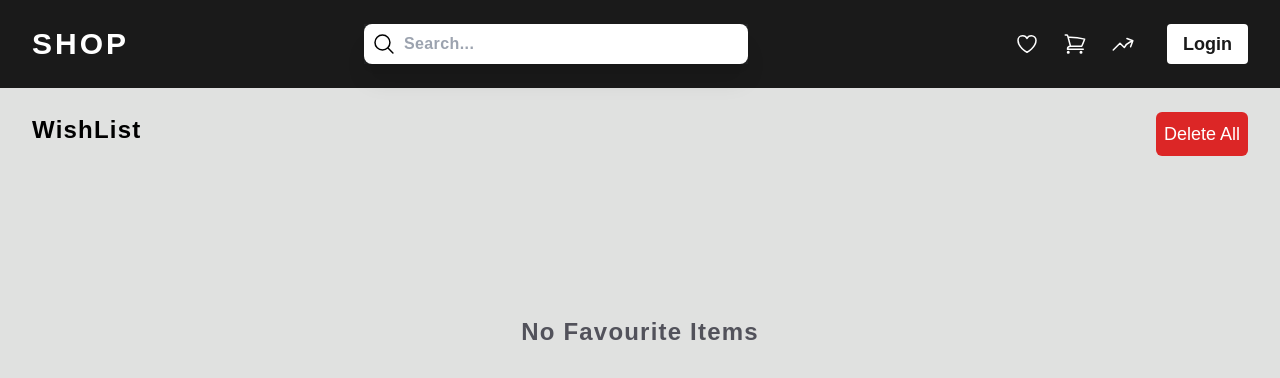
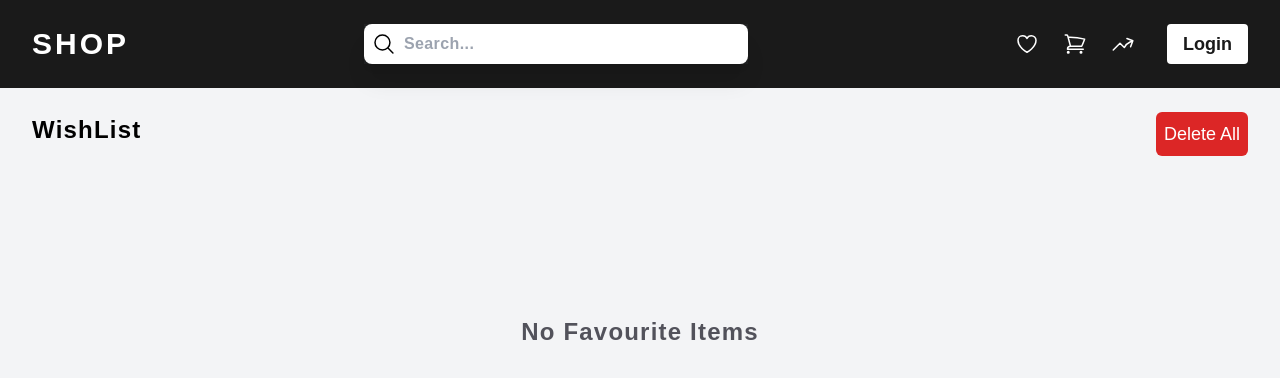
Before and after one commit to RishivinKannan/e-commerce-website, a React (Vite) app: page /wishlist in a window 1280 px wide. Shown: the top 378 px of the page. Built offline with nearby package versions, Linux system fonts and the light colour scheme.

Commit message:
small changes

```diff
--- a/src/components/FavouritePage.jsx
+++ b/src/components/FavouritePage.jsx
@@ -15,7 +15,7 @@ const FavouritePage = () => {
   }, []);
 
   return (
-    <div className="pt-28 p-8 bg-lightest space-y-10 min-h-screen">
+    <div className="pt-28 p-8 bg-gray-100 space-y-10 min-h-screen">
       <div>
         <span className="text-2xl font-extrabold tracking-wider leading-9">
           WishList
--- a/src/components/Header/Header.jsx
+++ b/src/components/Header/Header.jsx
@@ -42,7 +42,7 @@ const Header = () => {
           searchBox ? "" : "-translate-y-20 -z-10 opacity-0 "
         }`}
       >
-        <SearchBox />
+        <SearchBox setShow={setSearchBox}/>
       </div>
 
       <div className="flex">
--- a/src/components/Header/SearchBox.jsx
+++ b/src/components/Header/SearchBox.jsx
@@ -2,7 +2,8 @@ import { SearchIcon } from "../../utils/Icons";
 import { useEffect, useRef, useState } from "react";
 import { useNavigate } from "react-router-dom";
 import RecentHistory from "./RecentHistory";
-export default function SearchBox() {
+// eslint-disable-next-line react/prop-types
+export default function SearchBox({setShow}) {
   const [inputValue, setInputValue] = useState("");
   const [historyValue, setHistoryValue] = useState([]);
   const [focus, setFocus] = useState(false);
@@ -50,6 +51,7 @@ export default function SearchBox() {
               setFocus(false);
               setHistoryValue(historyAdder);
               inputRef.current.blur();
+              setShow(false);
               toNavigation(`/search?query=${inputValue.replace(/\s+/g ,'-')}`);
 
               }
```
Lines whose indentation alone changed are shown as unchanged.
